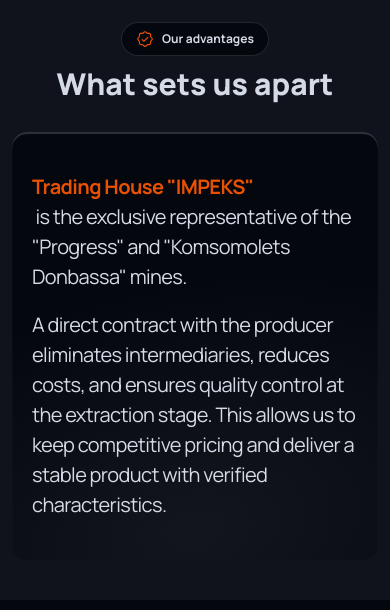
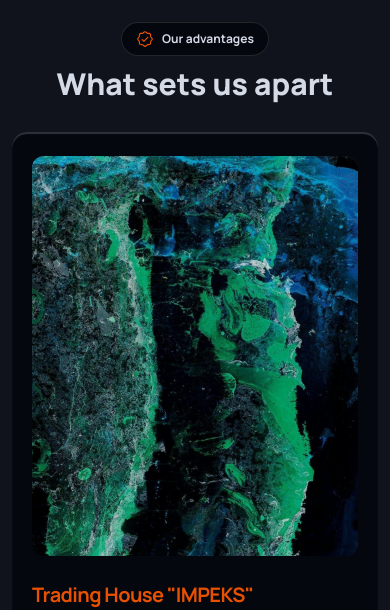
Before and after one commit to dmitriylmao/impexcoal, a Next.js app: page /en in a window 390 px wide. Shown: the part 2660-3270 px from the top of the page. Built offline with nearby package versions, Linux system fonts and the light colour scheme; no server answers; the database is empty.

Commit message:
update defference section component

```diff
--- a/src/components/sections/home/DifferencesSection.module.css
+++ b/src/components/sections/home/DifferencesSection.module.css
@@ -69,8 +69,9 @@
   box-sizing: border-box;
   width: 100%;
   display: flex;
-  justify-content: start;
-  align-items: center;
+  justify-content: space-between;
+  align-items: stretch;
+  gap: 24px;
   padding: 80px 24px;
   border-radius: 15px;
   position: relative;
@@ -94,16 +95,30 @@
 }
 
 .textWrap {
-  width: 60%;
+  width: 50%;
   position: relative;
   z-index: 2;
   text-align: start;
 }
 
+.imageWrap {
+  width: 50%;
+  position: relative;
+  align-self: stretch;
+  z-index: 2;
+  border-radius: 12px;
+  overflow: hidden;
+  box-shadow: inset 0px 2px 1px 0px rgba(207, 231, 255, 0.2);
+}
+
+.image {
+  object-fit: cover;
+}
+
 .lead {
   margin: 0;
   color: #d5dbe6;
-  font-size: 35px;
+  font-size: 32px;
   font-weight: 400;
   line-height: 1.4;
   letter-spacing: -0.03em;
@@ -126,7 +141,7 @@
 .body {
   margin: 40px 0 0;
   color: #d5dbe6;
-  font-size: 35px;
+  font-size: 32px;
   font-weight: 400;
   line-height: 1.4;
   letter-spacing: -0.03em;
@@ -139,6 +154,22 @@
   .lead,
   .body {
     font-size: 30px;
+  }
+
+  .frame {
+    flex-direction: column;
+    padding: 24px 20px;
+  }
+
+  .textWrap {
+    width: 100%;
+    order: 2;
+  }
+
+  .imageWrap {
+    width: 100%;
+    min-height: 400px;
+    order: 1;
   }
 }
 
@@ -161,14 +192,6 @@
     font-weight: 800;
   }
 
-  .frame {
-    padding: 40px 20px;
-  }
-
-  .textWrap {
-    width: 100%;
-  }
-
   .lead,
   .body {
     font-size: 20px;
--- a/src/components/sections/home/DifferencesSection.tsx
+++ b/src/components/sections/home/DifferencesSection.tsx
@@ -30,6 +30,9 @@ export default function DifferencesSection({ badge, title, leadAccent, leadRest,
             </p>
             <p className={styles.body}>{body}</p>
           </div>
+          <div className={styles.imageWrap}>
+            <Image src="/image1.jpg" alt="" fill className={styles.image} sizes="(max-width: 800px) 100vw, 50vw" />
+          </div>
         </div>
       </div>
     </section>
```
